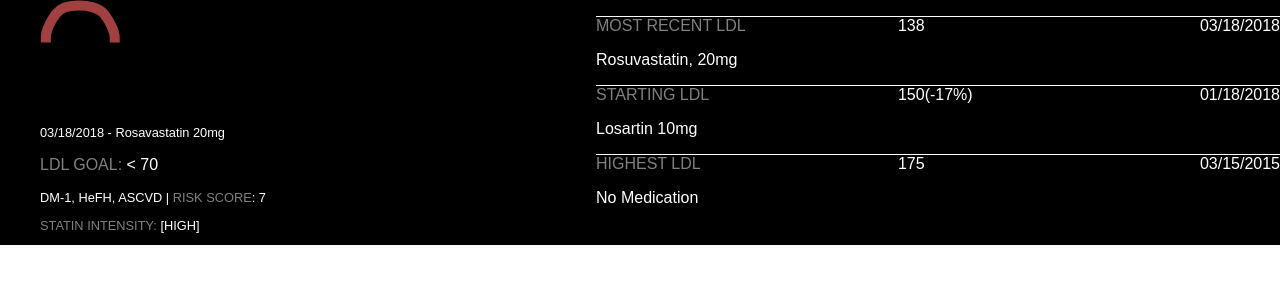
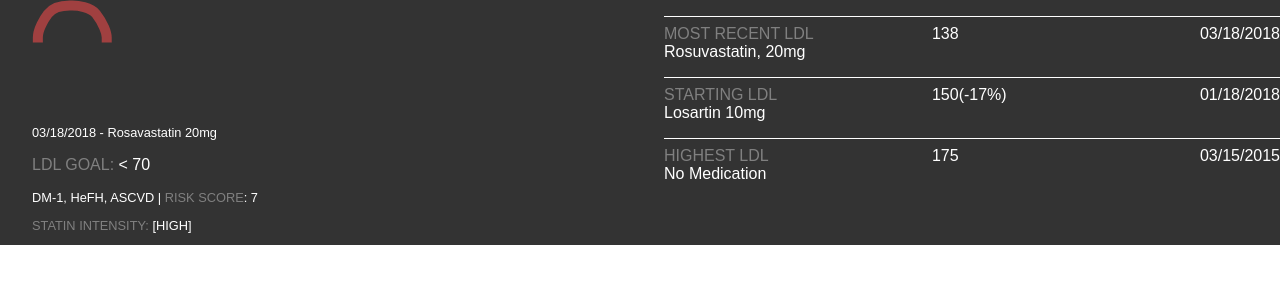
Before and after one commit to LeslieWilson/grockbox-mockup, a React (Create React App) app in the folder grockbox/: page / in a window 1280 px wide. Shown: the top 300 px of the page. Built offline with nearby package versions, Linux system fonts and the light colour scheme.

Commit message:
background colorchange

```diff
--- a/grockbox/src/App.css
+++ b/grockbox/src/App.css
@@ -1,5 +1,6 @@
 .App{
-    background-color: black;
+    background-color: #333333;
+
 
 }
 
@@ -20,6 +21,7 @@ span{
 .ldlDescrip{
     color: gray;
     width:33%;
+    margin-top: .5em;
 
 
 }
@@ -27,18 +29,21 @@ span{
 .number{
     color: white;
     width:33%;
+    margin-top:.5em;
 
 
 }
 
 .date{
     color:white;
+    margin-top:.5em;
 
 }
 
 .name{
     color:white;
     flex-wrap: wrap-reverse;
+    margin-top: -.0003em;
 
 }
 
@@ -58,13 +63,14 @@ border-top: 1px solid white;
 }
 
 .entireRightSide{
-    margin-left:-8em;
+    margin-left:1em;
     margin-top:1em
 
 }
+/*need to move entire thing closer together, and then move the group to the right to make closer to image.*/
+.entireLeftSide{
+    margin-left:2em;
 
-.entireLeftSide{
-    margin-left:2.5em;
 }
 
 .image{
```
